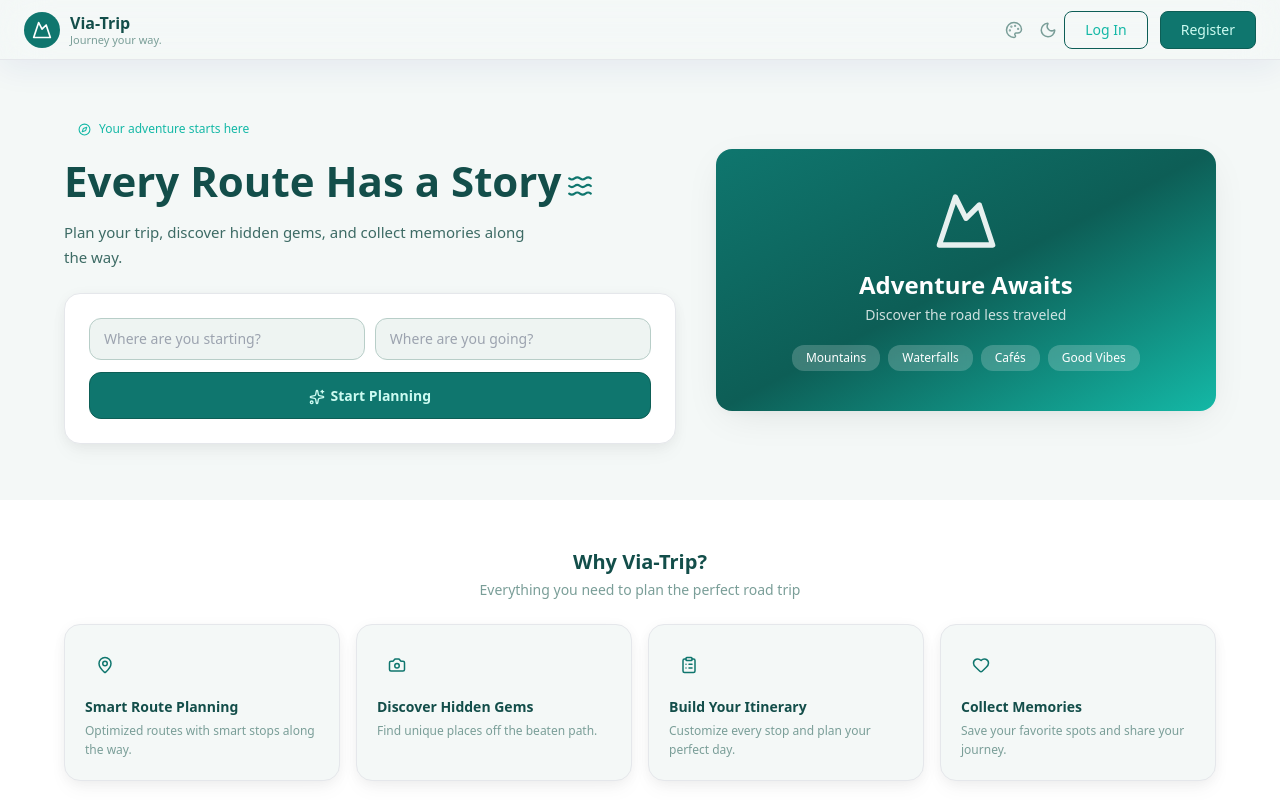
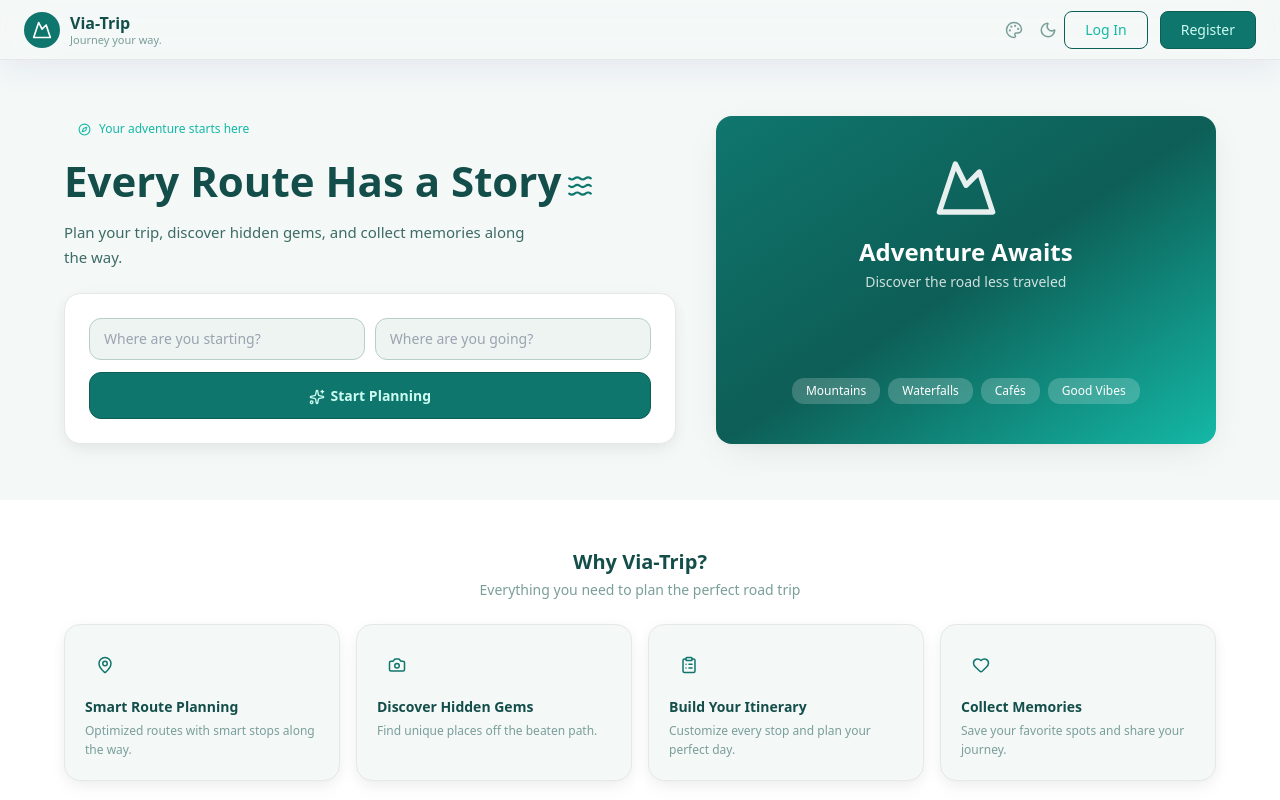
Before and after one commit to khemct/Via-Trippppppp, a React (Vite) app in the folder frontend/: page / in a window 1280 px wide. Shown: the top 800 px of the page. Built offline with nearby package versions, Linux system fonts and the light colour scheme.

Commit message:
align Adventure Awaits edges with left column: remove items-center, h-full flex-col justify-between

```diff
--- a/frontend/src/pages/HomePage.jsx
+++ b/frontend/src/pages/HomePage.jsx
@@ -39,7 +39,7 @@ export default function HomePage() {
     <div>
       {/* Section 1 — Hero */}
       <section className="bg-gradient-to-br from-brand-light/40 via-card to-base px-4 md:px-8 py-10 md:py-14">
-        <div className="max-w-6xl mx-auto flex gap-10 items-center flex-col lg:flex-row">
+        <div className="max-w-6xl mx-auto flex gap-10 flex-col lg:flex-row">
           {/* Left */}
           <div className="w-full lg:w-[55%]">
             <div className="inline-flex items-center gap-2 bg-brand-light/60 text-brand-text rounded-full px-3.5 py-1 text-[12px] font-medium mb-4">
@@ -79,10 +79,12 @@ export default function HomePage() {
 
           {/* Right */}
           <div className="w-full lg:w-[45%]">
-            <div className="bg-gradient-to-br from-brand via-brand-hover to-brand-text rounded-2xl p-10 text-white text-center shadow-soft-lg">
-              <div className="mb-4"><Mountain size={64} className="text-white/90 mx-auto" /></div>
-              <div className="text-2xl font-bold mb-1">Adventure Awaits</div>
-              <div className="text-sm text-white/80 mb-5">Discover the road less traveled</div>
+            <div className="bg-gradient-to-br from-brand via-brand-hover to-brand-text rounded-2xl p-10 text-white text-center shadow-soft-lg h-full flex flex-col justify-between">
+              <div>
+                <div className="mb-4"><Mountain size={64} className="text-white/90 mx-auto" /></div>
+                <div className="text-2xl font-bold mb-1">Adventure Awaits</div>
+                <div className="text-sm text-white/80 mb-5">Discover the road less traveled</div>
+              </div>
               <div className="flex gap-2 justify-center flex-wrap">
                 {['Mountains', 'Waterfalls', 'Cafés', 'Good Vibes'].map((tag) => (
                   <span key={tag} className="bg-white/20 rounded-xl px-3.5 py-1 text-[12px] font-medium backdrop-blur-sm">
```
